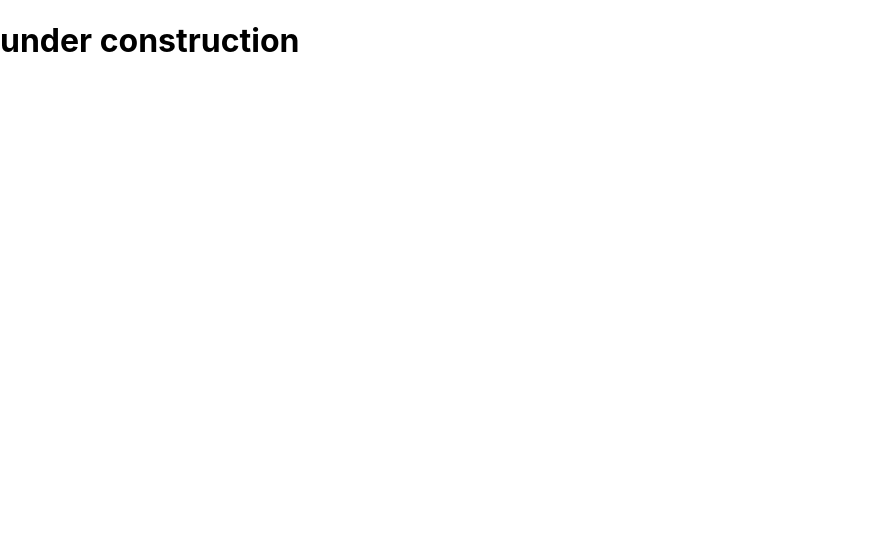
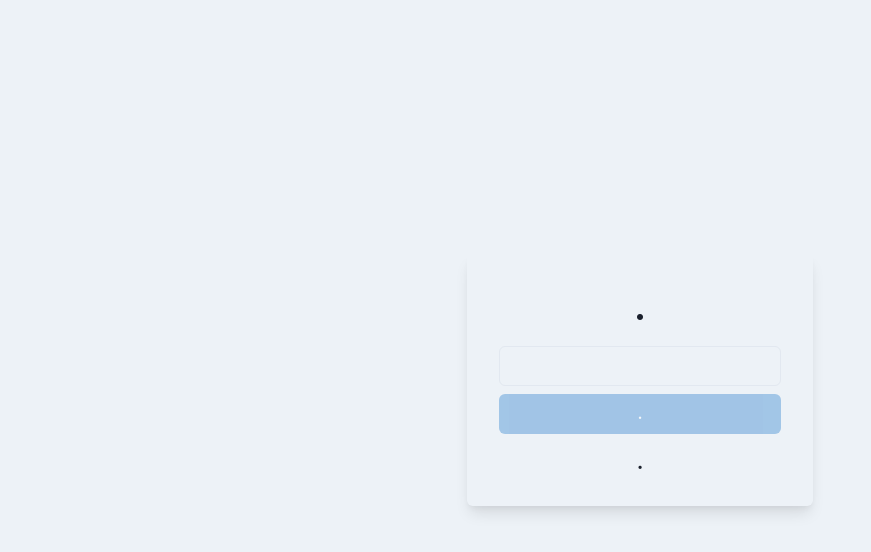
Before and after one commit to Randell-janus/textual-emotion-classifier, a Next.js app: page / in a window 1280 px wide. Shown: the top 552 px of the page, without its empty margins (0-871 px from the left). Built offline with nearby package versions, Linux system fonts and the light colour scheme.

Commit message:
sort, filter, map json

```diff
--- /dev/null
+++ b/components/theme.js
@@ -0,0 +1,46 @@
+import { extendTheme } from "@chakra-ui/react";
+
+export const theme = extendTheme({
+  styles: {
+    global: (props) => ({
+      body: {
+        bg: props.colorMode === "dark" ? "gray.800" : "gray.100",
+        fontSize: ['md', null, 'lg'],
+      },
+    }),
+  },
+  config: {
+    initialColorMode: "light",
+    useSystemColorMode: false,
+  },
+  textStyles: {
+    reg: {
+      color: "blue.300",
+    },
+    white: {
+      color: "white",
+    },
+  },
+  layerStyles: {
+    reg: {
+      bgColor: "blue.300",
+    },
+    hover: {
+      bgColor: "blue.200",
+    },
+    gray: {
+      bgColor: "gray.200",
+    },
+  },
+  components: {
+    Button: {
+      sizes: {
+        md: {
+          fontSize: ["sm", "sm", "md"],
+        },
+      },
+    },
+  },
+});
+
+export const completeStyle = "blue.300";
--- a/package.json
+++ b/package.json
@@ -9,9 +9,12 @@
     "lint": "next lint"
   },
   "dependencies": {
+    "@chakra-ui/react": "^1.6.4",
+    "@emotion/react": "^11.4.0",
+    "@emotion/styled": "^11.3.0",
     "axios": "^0.21.1",
+    "framer-motion": "^4.1.17",
     "next": "11.0.0",
-    "node-fetch": "^2.6.1",
     "react": "17.0.2",
     "react-dom": "17.0.2"
   },
--- a/pages/_app.js
+++ b/pages/_app.js
@@ -1,7 +1,12 @@
-import '../styles/globals.css'
+import { ChakraProvider } from "@chakra-ui/react";
+import { theme } from "../components/theme";
 
 function MyApp({ Component, pageProps }) {
-  return <Component {...pageProps} />
+  return (
+    <ChakraProvider theme={theme}>
+      <Component {...pageProps} />
+    </ChakraProvider>
+  );
 }
 
-export default MyApp
+export default MyApp;
--- a/pages/api/classify.js
+++ b/pages/api/classify.js
@@ -1,5 +1,3 @@
-const fetch = require("node-fetch");
-
 async function handler(req, res) {
   const response = await fetch(
     "https://api-inference.huggingface.co/models/joeddav/distilbert-base-uncased-go-emotions-student",
--- a/pages/index.js
+++ b/pages/index.js
@@ -1,5 +1,7 @@
 import Head from "next/head";
 import { useState } from "react";
+import { Flex, VStack, Heading, Text, Input, Button } from "@chakra-ui/react";
+
 const axios = require("axios");
 
 export default function Home() {
@@ -13,30 +15,59 @@ export default function Home() {
     setResult(res.data);
     console.log(res.data);
   }
+
   const handleGetSentiment = (e) => {
     e.preventDefault();
     getSentiment();
-    setText("");
+    // setText("");
   };
 
   return (
-    <div>
+    <>
       <Head>
-        <title>Create Next App</title>
+        <title>.</title>
         <meta name="description" content="Generated by create next app" />
         <link rel="icon" href="/favicon.ico" />
       </Head>
-      <div>
-        <h1>under construction</h1>
-        {/* <form onSubmit={handleGetSentiment}>
-          <input
-            required
-            value={text}
-            onChange={(e) => setText(e.target.value)}
-          />
-          <button type="submit">Get Sentiment</button>
-        </form> */}
-      </div>
-    </div>
+
+      <Flex h="95vh" align="center" justify="center">
+        <VStack boxShadow="lg" rounded="md" spacing={4} p={8}>
+          <Heading align="center">.</Heading>
+
+          <form onSubmit={null}>
+            <Flex direction="column">
+              <Input
+                required
+                value={text}
+                onChange={(e) => setText(e.target.value)}
+              />
+              <Button disabled mt={2} colorScheme="blue" type="submit">
+                .
+              </Button>
+            </Flex>
+          </form>
+
+          <Flex direction="column">
+            <Heading size="md">.</Heading>
+            {result[0] &&
+              result[0]
+                .sort((a, b) => b.score - a.score)
+                .map(
+                  (data, index) =>
+                    index < 5 && (
+                      <Flex
+                        justify="space-between"
+                        textTransform="capitalize"
+                        key={index}
+                      >
+                        <Text>{data.label}</Text>
+                        <Text>{(data.score * 100).toFixed(0)}%</Text>
+                      </Flex>
+                    )
+                )}
+          </Flex>
+        </VStack>
+      </Flex>
+    </>
   );
 }
```
Also changed, not shown: 2 other files (tests, documents, lock files or other folders).
